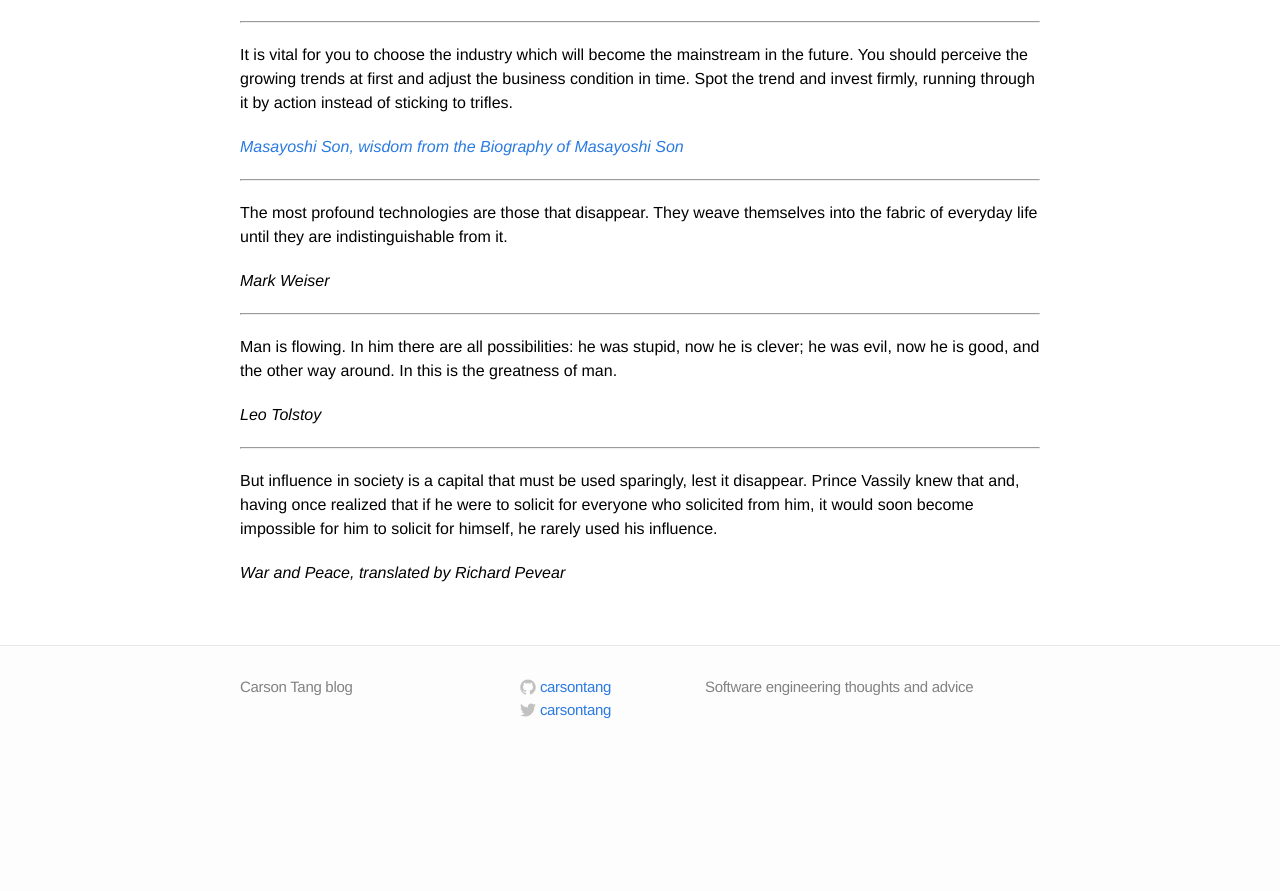
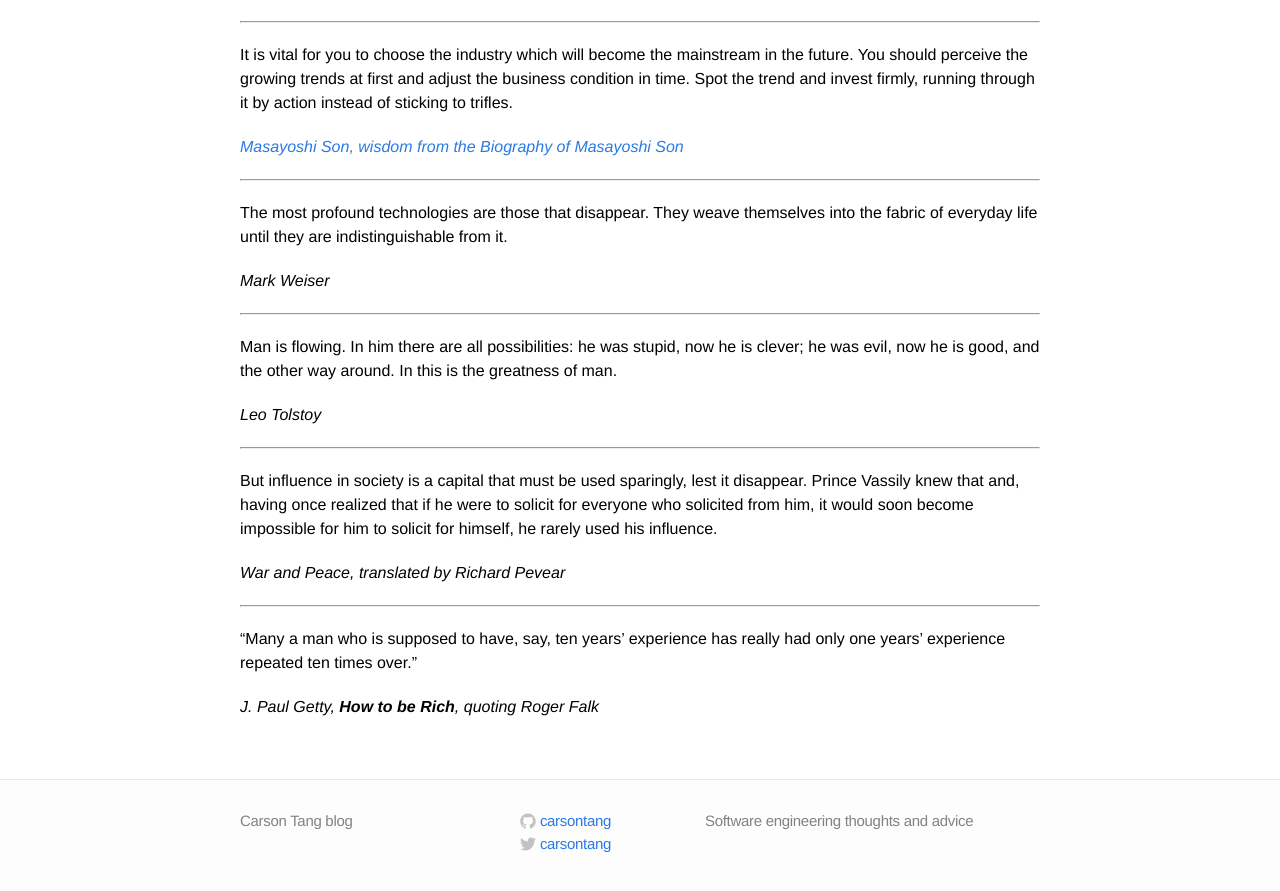
Before and after one commit to carsontang/carsontang.github.io, a Jekyll site: the page built from quotes.md, in a window 1280 px wide and 900 px high, scrolled down 9612 px. Shown: the top 891 px of the window. Built offline with Jekyll 4.4.1, drawn with Linux system fonts in a browser that asks for light colours; before the commit the page ends 10378 px from its top, so only the background shows below that.

Commit message:
Adding quote from J. Paul Getty
Description: See title.

```diff
--- a/quotes.md
+++ b/quotes.md
@@ -397,3 +397,9 @@ Man is flowing. In him there are all possibilities: he was stupid, now he is cle
 But influence in society is a capital that must be used sparingly, lest it disappear. Prince Vassily knew that and, having once realized that if he were to solicit for everyone who solicited from him, it would soon become impossible for him to solicit for himself, he rarely used his influence.
 
 *War and Peace, translated by Richard Pevear*
+
+---
+
+"Many a man who is supposed to have, say, ten years' experience has really had only one years' experience repeated ten times over."
+
+*J. Paul Getty, **How to be Rich**, quoting Roger Falk*
```
